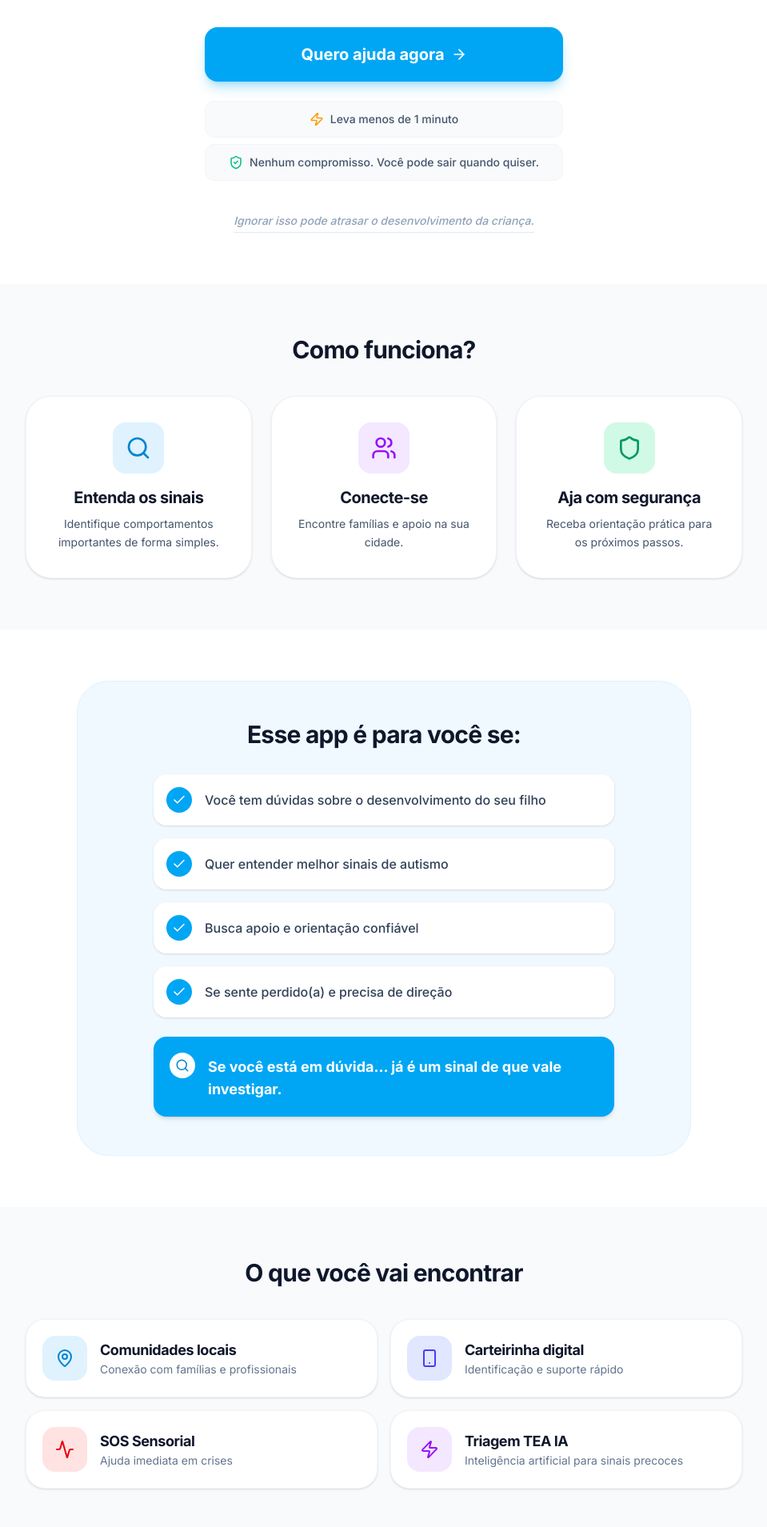
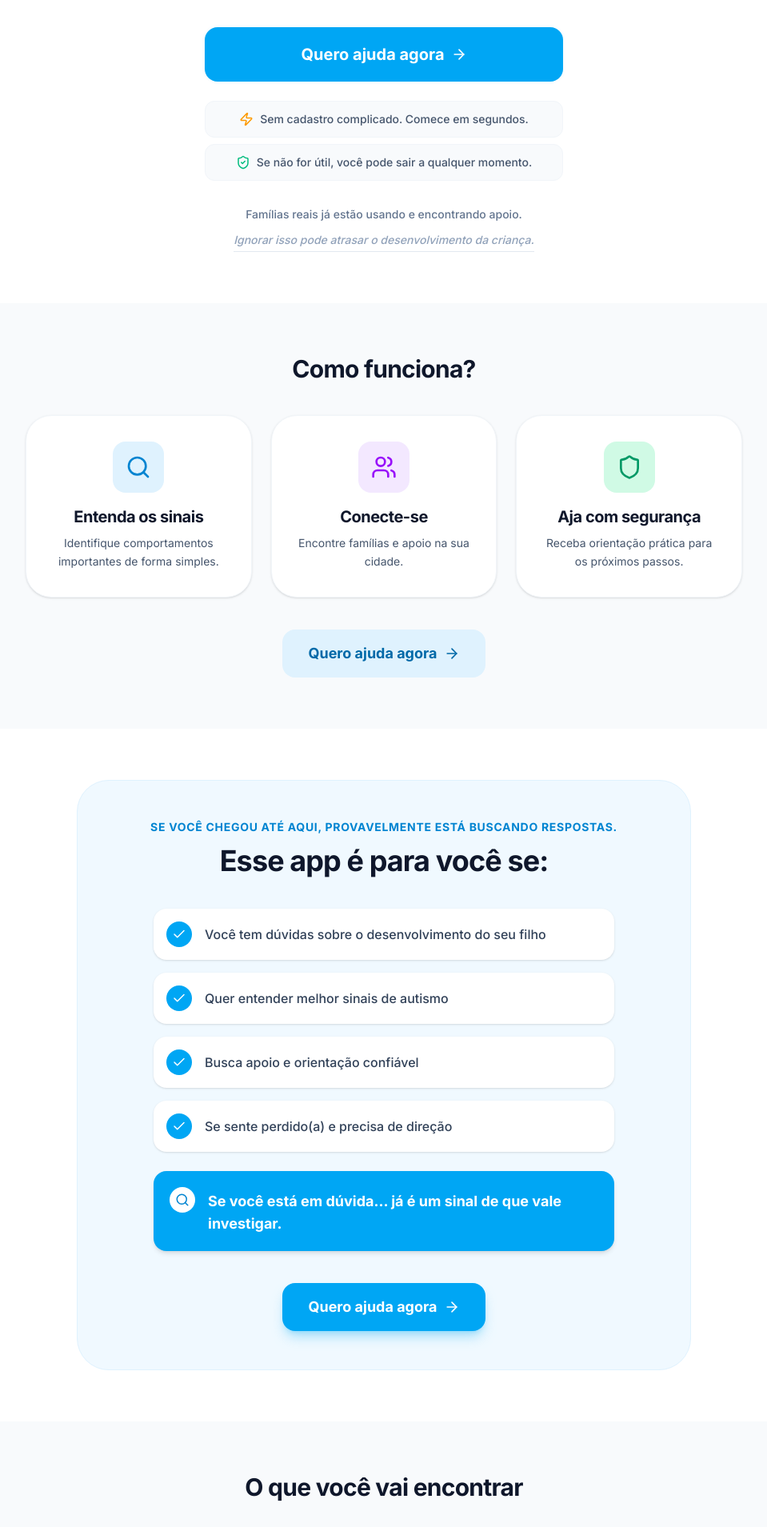
Before and after one commit to schwingelfabio/Conecta-TEA-v2, a React (Vite) app: page / in a window 1280 px wide. Shown: the part 591-2500 px from the top of the page at 80% size, without its empty margins (160-1119 px from the left). Built offline with nearby package versions, Linux system fonts and the light colour scheme; no server answers.

Commit message:
fix: Improve mobile CTA and donation text
Updates the description for donation funds to be more concise and improves the mobile "Request Help" button by adding subtle animations for a more engaging user experience.

```diff
--- a/src/components/LandingPage.tsx
+++ b/src/components/LandingPage.tsx
@@ -72,7 +72,7 @@ function SupportModal({ isOpen, onClose }: { isOpen: boolean; onClose: () => voi
         </div>
 
         <p className="mt-6 text-center text-gray-500 text-sm">
-          Todo valor arrecadado é revertido para melhorias na plataforma e servidores.
+          Todo valor arrecadado é revertido para melhorias no app e servidores.
         </p>
       </motion.div>
     </div>
@@ -113,13 +113,17 @@ export default function LandingPage({ onLogin, onShowTerms }: LandingPageProps)
             exit={{ y: 100, opacity: 0 }}
             className="fixed bottom-0 left-0 right-0 p-4 bg-white/90 backdrop-blur-md border-t border-slate-100 z-50 flex justify-center md:hidden"
           >
-            <button
+            <motion.button
+              whileHover={{ scale: 1.02 }}
+              whileTap={{ scale: 0.98 }}
+              animate={{ boxShadow: ["0px 0px 0px rgba(14, 165, 233, 0)", "0px 0px 20px rgba(14, 165, 233, 0.5)", "0px 0px 0px rgba(14, 165, 233, 0)"] }}
+              transition={{ duration: 2, repeat: Infinity }}
               onClick={handleMainAction}
-              className="w-full max-w-md px-8 py-4 bg-sky-500 text-white rounded-2xl font-bold text-lg shadow-lg shadow-sky-500/30 hover:bg-sky-600 transition-all active:scale-95 flex items-center justify-center gap-2"
+              className="w-full max-w-md px-8 py-4 bg-sky-500 text-white rounded-2xl font-bold text-lg shadow-lg shadow-sky-500/30 flex items-center justify-center gap-2"
             >
               Quero ajuda agora
               <ArrowRight size={20} />
-            </button>
+            </motion.button>
           </motion.div>
         )}
       </AnimatePresence>
@@ -177,28 +181,37 @@ export default function LandingPage({ onLogin, onShowTerms }: LandingPageProps)
               </motion.div>
             ) : (
               <div className="flex flex-col items-center justify-center gap-4 w-full max-w-md mx-auto">
-                <button
+                <motion.button
+                  whileHover={{ scale: 1.02 }}
+                  whileTap={{ scale: 0.98 }}
+                  animate={{ boxShadow: ["0px 0px 0px rgba(14, 165, 233, 0)", "0px 0px 20px rgba(14, 165, 233, 0.5)", "0px 0px 0px rgba(14, 165, 233, 0)"] }}
+                  transition={{ duration: 2, repeat: Infinity }}
                   onClick={handleMainAction}
-                  className="w-full px-8 py-5 bg-sky-500 text-white rounded-2xl font-bold text-xl shadow-lg shadow-sky-500/30 hover:bg-sky-600 hover:-translate-y-1 transition-all active:scale-95 flex items-center justify-center gap-2"
+                  className="w-full px-8 py-5 bg-sky-500 text-white rounded-2xl font-bold text-xl shadow-lg shadow-sky-500/30 flex items-center justify-center gap-2"
                 >
                   Quero ajuda agora
                   <ArrowRight size={20} />
-                </button>
+                </motion.button>
 
                 <div className="flex flex-col items-center gap-2 mt-2 w-full">
                   <div className="flex items-center gap-2 text-slate-600 font-medium text-sm bg-slate-50 px-4 py-3 rounded-xl w-full justify-center border border-slate-100">
                     <Zap size={18} className="text-amber-500" />
-                    Leva menos de 1 minuto
+                    Sem cadastro complicado. Comece em segundos.
                   </div>
                   <div className="flex items-center gap-2 text-slate-600 font-medium text-sm bg-slate-50 px-4 py-3 rounded-xl w-full justify-center text-center border border-slate-100">
                     <ShieldCheck size={18} className="text-emerald-500 shrink-0" />
-                    Nenhum compromisso. Você pode sair quando quiser.
+                    Se não for útil, você pode sair a qualquer momento.
                   </div>
                 </div>
 
-                <p className="mt-6 text-sm text-slate-400 font-medium italic border-b border-slate-200 pb-1">
-                  Ignorar isso pode atrasar o desenvolvimento da criança.
-                </p>
+                <div className="mt-4 flex flex-col items-center gap-1">
+                  <p className="text-sm text-slate-500 font-medium">
+                    Famílias reais já estão usando e encontrando apoio.
+                  </p>
+                  <p className="text-sm text-slate-400 font-medium italic border-b border-slate-200 pb-1 mt-2">
+                    Ignorar isso pode atrasar o desenvolvimento da criança.
+                  </p>
+                </div>
               </div>
             )}
           </motion.div>
@@ -212,7 +225,7 @@ export default function LandingPage({ onLogin, onShowTerms }: LandingPageProps)
             <h2 className="text-2xl md:text-3xl font-black text-slate-900 mb-3">Como funciona?</h2>
           </div>
 
-          <div className="grid grid-cols-1 md:grid-cols-3 gap-6">
+          <div className="grid grid-cols-1 md:grid-cols-3 gap-6 mb-10">
             <div className="bg-white p-8 rounded-[2rem] shadow-sm border border-slate-100 flex flex-col items-center text-center">
               <div className="w-16 h-16 bg-sky-100 text-sky-600 rounded-2xl flex items-center justify-center mb-4">
                 <Search size={32} />
@@ -243,6 +256,16 @@ export default function LandingPage({ onLogin, onShowTerms }: LandingPageProps)
               </p>
             </div>
           </div>
+
+          <div className="flex justify-center">
+            <button
+              onClick={handleMainAction}
+              className="px-8 py-4 bg-sky-100 text-sky-700 rounded-2xl font-bold text-lg hover:bg-sky-200 transition-all active:scale-95 flex items-center justify-center gap-2"
+            >
+              Quero ajuda agora
+              <ArrowRight size={20} />
+            </button>
+          </div>
         </div>
       </section>
 
@@ -250,9 +273,12 @@ export default function LandingPage({ onLogin, onShowTerms }: LandingPageProps)
       <section className="py-16 bg-white px-4">
         <div className="max-w-3xl mx-auto">
           <div className="bg-sky-50 rounded-[2.5rem] p-8 md:p-12 border border-sky-100">
-            <h2 className="text-2xl md:text-3xl font-black text-slate-900 mb-8 text-center">Esse app é para você se:</h2>
+            <div className="text-center mb-10">
+              <p className="text-sky-600 font-bold mb-3 uppercase tracking-wider text-sm">Se você chegou até aqui, provavelmente está buscando respostas.</p>
+              <h2 className="text-3xl md:text-4xl font-black text-slate-900">Esse app é para você se:</h2>
+            </div>
 
-            <div className="space-y-4 max-w-xl mx-auto">
+            <div className="space-y-4 max-w-xl mx-auto mb-10">
               <div className="flex items-start gap-4 bg-white p-4 rounded-2xl shadow-sm">
                 <div className="w-8 h-8 bg-sky-500 text-white rounded-full flex items-center justify-center shrink-0">
                   <Check size={18} />
@@ -288,6 +314,16 @@ export default function LandingPage({ onLogin, onShowTerms }: LandingPageProps)
                 <p className="text-white font-bold pt-1 text-lg">Se você está em dúvida… já é um sinal de que vale investigar.</p>
               </div>
             </div>
+
+            <div className="flex justify-center">
+              <button
+                onClick={handleMainAction}
+                className="w-full sm:w-auto px-8 py-4 bg-sky-500 text-white rounded-2xl font-bold text-lg shadow-lg shadow-sky-500/30 hover:bg-sky-600 transition-all active:scale-95 flex items-center justify-center gap-2"
+              >
+                Quero ajuda agora
+                <ArrowRight size={20} />
+              </button>
+            </div>
           </div>
         </div>
       </section>
@@ -299,7 +335,7 @@ export default function LandingPage({ onLogin, onShowTerms }: LandingPageProps)
             <h2 className="text-2xl md:text-3xl font-black text-slate-900 mb-3">O que você vai encontrar</h2>
           </div>
 
-          <div className="grid grid-cols-1 sm:grid-cols-2 gap-4">
+          <div className="grid grid-cols-1 sm:grid-cols-2 gap-4 mb-10">
             <div className="bg-white p-5 rounded-3xl shadow-sm border border-slate-100 flex items-center gap-4">
               <div className="w-14 h-14 bg-sky-100 text-sky-600 rounded-2xl flex items-center justify-center shrink-0">
                 <MapPin size={24} />
@@ -335,10 +371,20 @@ export default function LandingPage({ onLogin, onShowTerms }: LandingPageProps)
                 <Zap size={24} />
               </div>
               <div>
-                <h3 className="font-bold text-slate-900 text-lg">Triagem TEA IA</h3>
-                <p className="text-slate-500 text-sm">Inteligência artificial para sinais precoces</p>
+                <h3 className="font-bold text-slate-900 text-lg">Apoio Inicial</h3>
+                <p className="text-slate-500 text-sm">Tecnologia para ajudar a entender os sinais precoces</p>
               </div>
             </div>
+          </div>
+
+          <div className="flex justify-center">
+            <button
+              onClick={handleMainAction}
+              className="px-8 py-4 bg-sky-100 text-sky-700 rounded-2xl font-bold text-lg hover:bg-sky-200 transition-all active:scale-95 flex items-center justify-center gap-2"
+            >
+              Quero ajuda agora
+              <ArrowRight size={20} />
+            </button>
           </div>
         </div>
       </section>
@@ -364,7 +410,7 @@ export default function LandingPage({ onLogin, onShowTerms }: LandingPageProps)
             onClick={handleMainAction}
             className="w-full sm:w-auto px-10 py-5 bg-white text-sky-600 rounded-2xl font-bold text-xl shadow-xl hover:bg-sky-50 hover:-translate-y-1 transition-all active:scale-95 flex items-center justify-center gap-2 mx-auto"
           >
-            Começar gratuitamente
+            Quero ajuda agora
             <ArrowRight size={20} />
           </button>
         </div>
@@ -387,9 +433,19 @@ export default function LandingPage({ onLogin, onShowTerms }: LandingPageProps)
             Construindo uma rede de apoio para famílias TEA no Brasil 🇧🇷
           </p>
 
-          <div className="inline-flex items-center gap-2 text-emerald-700 bg-emerald-50 px-5 py-3 rounded-full text-sm font-bold border border-emerald-100">
+          <div className="inline-flex items-center gap-2 text-emerald-700 bg-emerald-50 px-5 py-3 rounded-full text-sm font-bold border border-emerald-100 mb-8">
             <ShieldCheck size={18} />
             Baseado em boas práticas utilizadas por profissionais.
+          </div>
+
+          <div className="flex justify-center">
+            <button
+              onClick={handleMainAction}
+              className="px-8 py-4 bg-sky-100 text-sky-700 rounded-2xl font-bold text-lg hover:bg-sky-200 transition-all active:scale-95 flex items-center justify-center gap-2"
+            >
+              Quero ajuda agora
+              <ArrowRight size={20} />
+            </button>
           </div>
         </div>
       </section>
@@ -398,19 +454,27 @@ export default function LandingPage({ onLogin, onShowTerms }: LandingPageProps)
       <section className="py-20 bg-slate-50 px-4">
         <div className="max-w-3xl mx-auto text-center">
           <h2 className="text-3xl md:text-4xl font-black text-slate-900 mb-4">
-            Você não precisa enfrentar isso sozinho(a).
+            Você chegou até aqui por um motivo.
           </h2>
-          <p className="text-lg text-slate-600 mb-10">
-            Comece agora e entenda melhor seu filho ainda hoje.
+          <p className="text-lg text-slate-600 mb-8">
+            Agora você pode dar o primeiro passo.
           </p>
 
-          <button
+          <p className="text-lg font-bold text-amber-600 mb-8">
+            Ignorar isso hoje pode virar arrependimento amanhã.
+          </p>
+
+          <motion.button
+            whileHover={{ scale: 1.02 }}
+            whileTap={{ scale: 0.98 }}
+            animate={{ boxShadow: ["0px 0px 0px rgba(14, 165, 233, 0)", "0px 0px 20px rgba(14, 165, 233, 0.5)", "0px 0px 0px rgba(14, 165, 233, 0)"] }}
+            transition={{ duration: 2, repeat: Infinity }}
             onClick={handleMainAction}
-            className="w-full sm:w-auto px-10 py-5 bg-sky-500 text-white rounded-2xl font-bold text-xl shadow-lg shadow-sky-500/30 hover:bg-sky-600 hover:-translate-y-1 transition-all active:scale-95 flex items-center justify-center gap-2 mx-auto"
+            className="w-full sm:w-auto px-10 py-5 bg-sky-500 text-white rounded-2xl font-bold text-xl shadow-lg shadow-sky-500/30 flex items-center justify-center gap-2 mx-auto"
           >
-            Quero começar agora
+            Quero ajuda agora
             <ArrowRight size={20} />
-          </button>
+          </motion.button>
         </div>
       </section>
 
```
